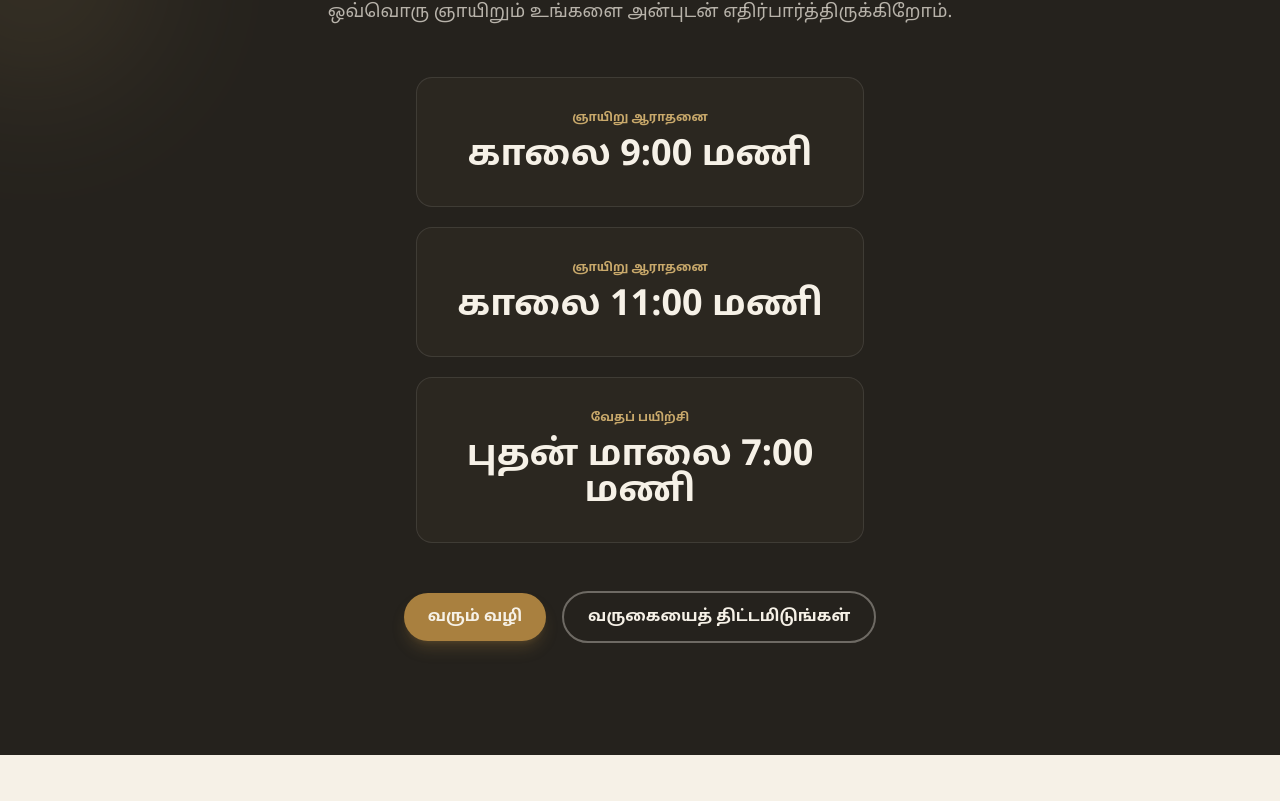
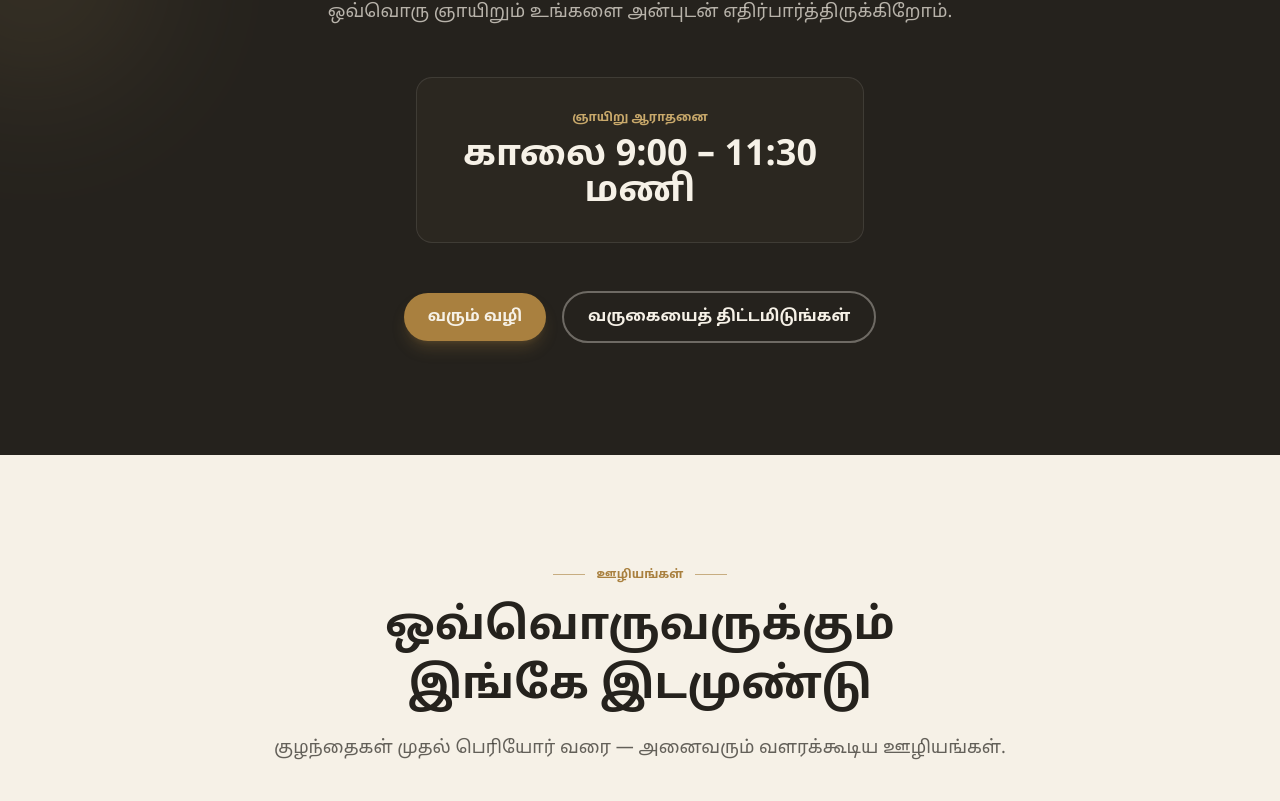
Before and after one commit to gillbert-joshua77/Church-Of-Christ, a React (Vite) app in the folder frontend/: page / in a window 1280 px wide. Shown: the part 1699-2500 px from the top of the page. Built offline with nearby package versions, Linux system fonts and the light colour scheme.

Commit message:
chore: update site data and translations

```diff
--- a/frontend/src/data/site.js
+++ b/frontend/src/data/site.js
@@ -51,9 +51,7 @@ export const site = {
   ],
 
   serviceTimes: [
-    { id: 'sunday-1', key: 'sundayMorning', time: '9:00 AM' },
-    { id: 'sunday-2', key: 'sundayLate', time: '11:00 AM' },
-    { id: 'wednesday', key: 'wednesday', time: '7:00 PM' },
+    { id: 'sunday', key: 'sunday', time: '9:00 AM – 11:30 AM' },
   ],
 
   contact: {
@@ -70,7 +68,7 @@ export const site = {
     { id: 'instagram', label: 'Instagram', href: '#' },
   ],
 
-  googleMapsDirectionsUrl: 'https://maps.google.com/?q=Dindigul,Tamil Nadu,India',
+  googleMapsDirectionsUrl: 'https://www.google.com/maps/place/Church+of+Christ+,Dindigul/@10.3607102,77.9850303,17z/data=!4m6!3m5!1s0x3b00ab7263e8da79:0x6d84ea76844a3d61!8m2!3d10.3609486!4d77.9876529!16s%2Fg%2F11pv0kttbf?entry=ttu&g_ep=EgoyMDI2MDgxMi4wIKXMDSoASAFQAw%3D%3D',
 };
 
 /** LocalStorage key for the language preference. */
--- a/frontend/src/data/translations.js
+++ b/frontend/src/data/translations.js
@@ -32,7 +32,7 @@ export const translations = {
       ctaPrimary: 'இந்த ஞாயிறு இணையுங்கள்',
       ctaSecondary: 'மேலும் அறிய',
       location: 'திண்டுக்கல், தமிழ்நாடு, இந்தியா',
-      serviceTime: 'ஞாயிறு — காலை 9:00, 11:00 மணி',
+      serviceTime: 'ஞாயிறு — காலை 9:00 – 11:30 மணி',
     },
     about: {
       eyebrow: 'அன்புடன் வரவேற்கிறோம்',
@@ -47,9 +47,7 @@ export const translations = {
       eyebrow: 'ஆராதனை நேரங்கள்',
       heading: 'எங்களுடன் ஆராதியுங்கள்',
       sub: 'ஒவ்வொரு ஞாயிறும் உங்களை அன்புடன் எதிர்பார்த்திருக்கிறோம்.',
-      sundayMorning: { day: 'ஞாயிறு ஆராதனை', time: 'காலை 9:00 மணி' },
-      sundayLate: { day: 'ஞாயிறு ஆராதனை', time: 'காலை 11:00 மணி' },
-      wednesday: { day: 'வேதப் பயிற்சி', time: 'புதன் மாலை 7:00 மணி' },
+      sunday: { day: 'ஞாயிறு ஆராதனை', time: 'காலை 9:00 – 11:30 மணி' },
       ctaDirections: 'வரும் வழி',
       ctaPlanVisit: 'வருகையைத் திட்டமிடுங்கள்',
     },
@@ -121,16 +119,18 @@ export const translations = {
       heading: 'ஜெபம் தேவையா?',
       text: 'எல்லாவற்றையும் நீங்கள் மட்டும் சுமக்க வேண்டியதில்லை. உங்களுக்காக நாங்கள் ஜெபிக்க விரும்புகிறோம்.',
       cta: 'ஜெபக் கோரிக்கை சமர்ப்பிக்கவும்',
+      close: 'மூடு',
+      loading: 'படிவம் ஏற்றப்படுகிறது…',
     },
     visit: {
       eyebrow: 'வருகை',
       heading: 'எங்களைச் சந்திக்க வாருங்கள்',
       sub: 'ஒரு ஞாயிறு காலையில் எங்களுடன் ஆராதியுங்கள். உங்களை எதிர்பார்த்திருப்போம்.',
-      location: 'திண்டுக்கல், தமிழ்நாடு, இந்தியா',
-      addressLine2: 'திண்டுக்கல், தமிழ்நாடு, இந்தியா',
+      churchName: 'கிறிஸ்துவின் சபை',
+      location: 'திண்டுக்கல், தமிழ்நாடு',
       sundayLabel: 'ஞாயிறு',
+      sundayTime: 'காலை 9:00 – 11:30 மணி',
       ctaDirections: 'வரும் வழி',
-      ctaContact: 'தொடர்பு கொள்ளுங்கள்',
       imageAlt: 'திண்டுக்கல் சபைக் கட்டிடம்',
     },
     footer: {
@@ -141,9 +141,8 @@ export const translations = {
       address: '[தெரு முகவரி]',
       addressLine2: 'திண்டுக்கல், தமிழ்நாடு, இந்தியா',
       city: 'திண்டுக்கல்',
-      sunday9: 'ஞாயிறு — காலை 9:00 மணி',
-      sunday11: 'ஞாயிறு — காலை 11:00 மணி',
-      wednesday: 'வேதப் பயிற்சி — புதன் மாலை 7:00 மணி',
+      sunday9: 'ஞாயிறு — காலை 9:00 – 11:30 மணி',
+      sunday11: 'வேதப் பயிற்சி — புதன் மாலை 7:00 மணி',
       rights: 'அனைத்து உரிமைகளும் பாதுகாக்கப்பட்டவை.',
     },
     songs: {
@@ -170,6 +169,11 @@ export const translations = {
       notFoundAction: 'பாடல் நூலகத்திற்குச் செல்லுங்கள்',
       pdfLoading: 'தயாராகிறது…',
     },
+    notFound: {
+      title: 'பக்கம் கிடைக்கவில்லை',
+      text: 'நீங்கள் தேடிய பக்கம் கிடைக்கவில்லை. மீண்டும் முயற்சிக்கவும்.',
+      home: 'முகப்புக்குத் திரும்பு',
+    },
     videos: {
       eyebrow: 'வீடியோ நூலகம்',
       title: 'வீடியோக்கள்',
@@ -188,6 +192,7 @@ export const translations = {
       backToVideos: 'வீடியோக்களுக்குத் திரும்பு',
       watchOnYouTube: 'YouTube-இல் பார்க்க',
       relatedVideos: 'தொடர்புடைய காணொளிகள்',
+      part: 'பாகம்',
       notFoundTitle: 'வீடியோ கிடைக்கவில்லை.',
       notFoundText:
         'நீங்கள் தேடிய காணொளியைக் கண்டுபிடிக்க முடியவில்லை. மீண்டும் முயற்சிக்கவும்.',
@@ -222,7 +227,7 @@ export const translations = {
       ctaPrimary: 'Join Us This Sunday',
       ctaSecondary: 'Learn More',
       location: 'Dindigul, Tamil Nadu, India',
-      serviceTime: 'Sunday — 9:00 AM & 11:00 AM',
+      serviceTime: 'Sunday — 9:00 AM – 11:30 AM',
     },
     about: {
       eyebrow: 'A warm welcome',
@@ -237,9 +242,7 @@ export const translations = {
       eyebrow: 'Service Times',
       heading: 'Worship with us',
       sub: 'We look forward to welcoming you every Sunday.',
-      sundayMorning: { day: 'Sunday Service', note: 'Morning' },
-      sundayLate: { day: 'Sunday Service', note: 'Morning' },
-      wednesday: { day: 'Bible Study', note: 'Wednesday Evening' },
+      sunday: { day: 'Sunday Service', time: '9:00 AM – 11:30 AM' },
       ctaDirections: 'Get Directions',
       ctaPlanVisit: 'Plan Your Visit',
     },
@@ -309,18 +312,20 @@ export const translations = {
     },
     prayer: {
       heading: 'Need Prayer?',
-      text: 'You don’t have to carry everything alone. We would love to pray for you.',
+      text: "You don't have to carry everything alone. We would love to pray for you.",
       cta: 'Submit a Prayer Request',
+      close: 'Close',
+      loading: 'Loading form…',
     },
     visit: {
       eyebrow: 'Visit',
       heading: 'Come Visit Us',
       sub: 'Worship with us on a Sunday morning. We will be expecting you.',
-      location: 'Dindigul, Tamil Nadu, India',
-      addressLine2: 'Dindigul, Tamil Nadu, India',
+      churchName: 'Church of Christ',
+      location: 'Dindigul, Tamil Nadu',
       sundayLabel: 'Sunday',
+      sundayTime: '9:00 AM – 11:00 AM',
       ctaDirections: 'Get Directions',
-      ctaContact: 'Contact Us',
       imageAlt: 'The Church of Christ building in Dindigul',
     },
     footer: {
@@ -360,6 +365,11 @@ export const translations = {
       notFoundAction: 'Back to the song library',
       pdfLoading: 'Preparing…',
     },
+    notFound: {
+      title: 'Page Not Found',
+      text: 'The page you are looking for could not be found. Please try again.',
+      home: 'Back to Home',
+    },
     videos: {
       eyebrow: 'Video Library',
       title: 'Videos',
@@ -378,6 +388,7 @@ export const translations = {
       backToVideos: 'Back to Videos',
       watchOnYouTube: 'Watch on YouTube',
       relatedVideos: 'Related Videos',
+      part: 'Part',
       notFoundTitle: 'Video not found.',
       notFoundText:
         'The video you are looking for could not be found. Please try again.',
```
